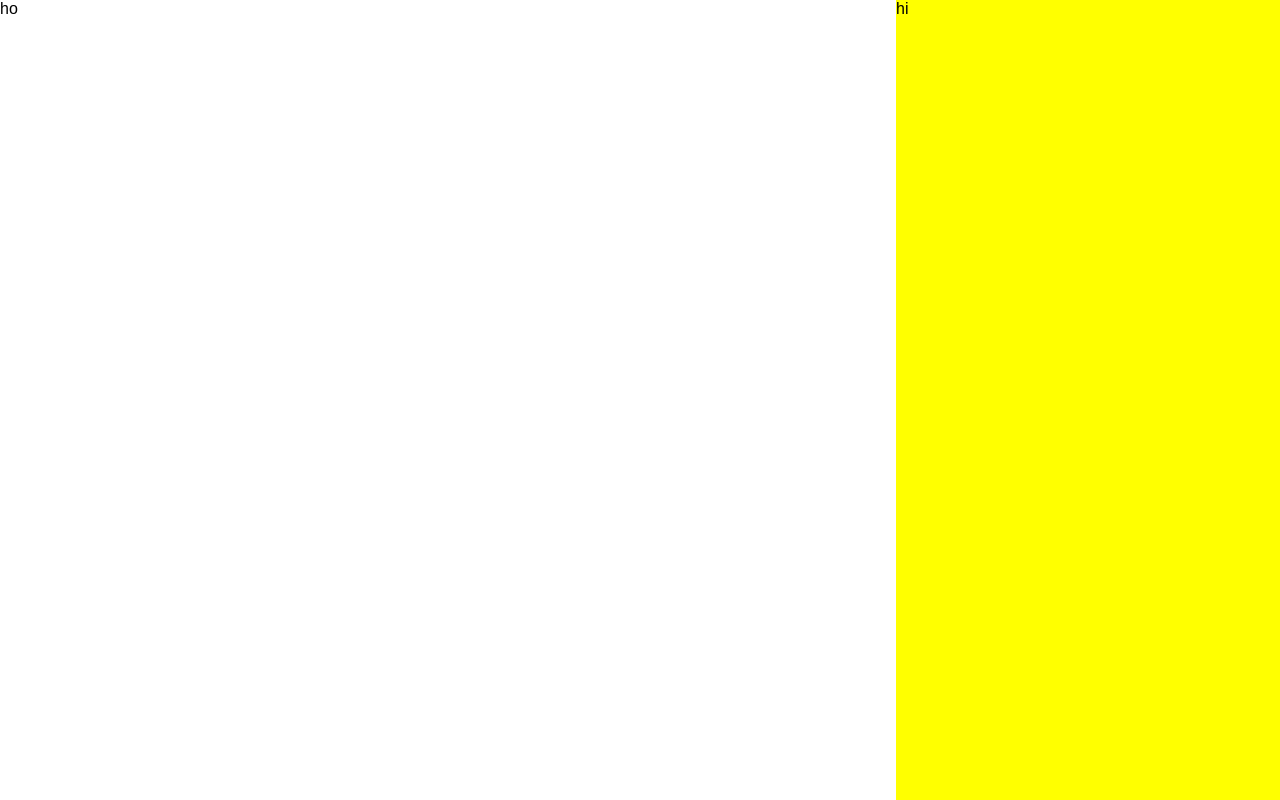
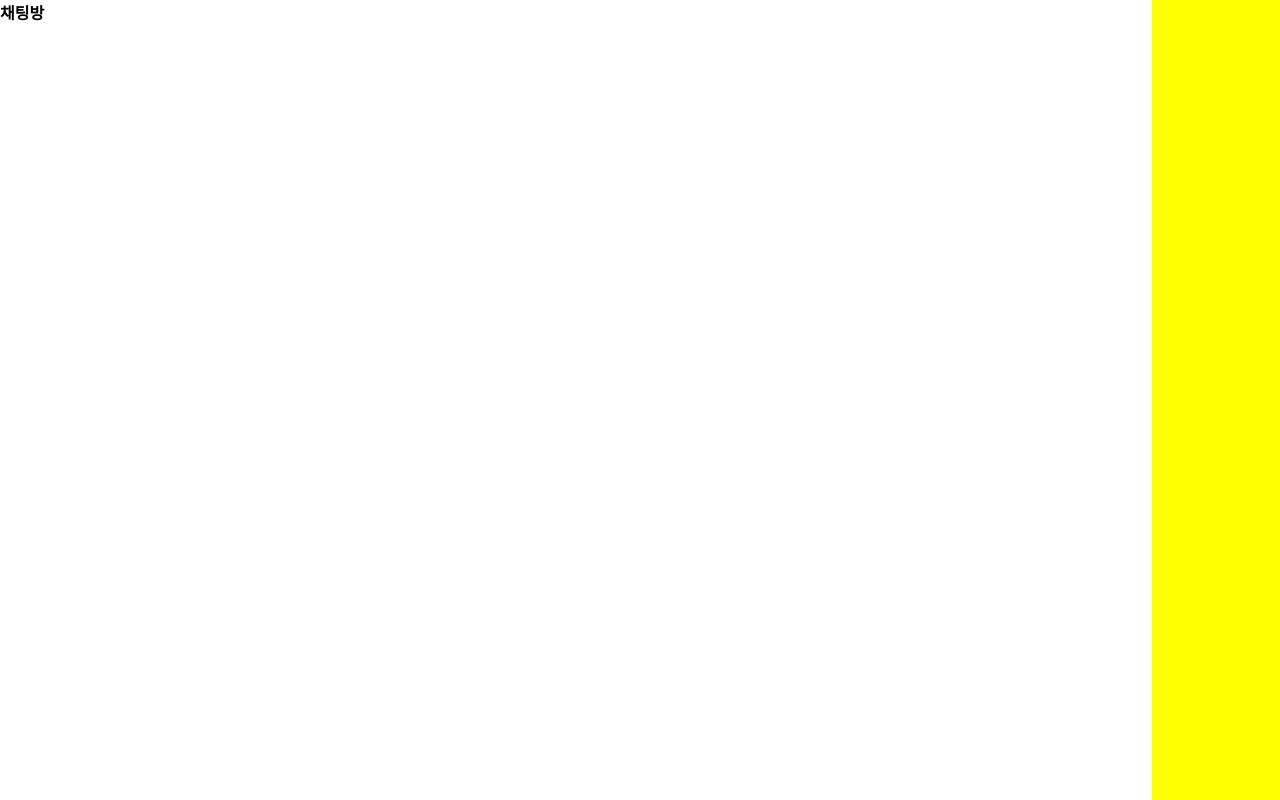
Before and after one commit to MapoCodingPark/chat-app, a React (Vite) app: page / in a window 1280 px wide. Built offline with nearby package versions, Linux system fonts and the light colour scheme.

Commit message:
[chores] 프로젝트 구조 정리

```diff
--- /dev/null
+++ b/src/features/chatPanel/ChatPanel.tsx
@@ -0,0 +1,19 @@
+import styled from '@emotion/styled';
+import { memo } from 'react';
+
+type ChatPanelProps = {
+  roomId: string | null;
+};
+
+const ChatPanel = memo(({ roomId }: ChatPanelProps) => {
+  return <ChatPanelWrapper>{roomId}</ChatPanelWrapper>;
+});
+
+ChatPanel.displayName = 'ChatPanel';
+export default ChatPanel;
+
+const ChatPanelWrapper = styled.div`
+  flex: 1 1 0;
+  height: 100%;
+  background-color: yellow;
+`;
--- /dev/null
+++ b/src/features/chatRoomList/ChatRoomList.tsx
@@ -0,0 +1,28 @@
+import styled from '@emotion/styled';
+import Header from './Header.tsx';
+import { memo } from 'react';
+
+type ChatRoomListProps = {
+  isRoomSelected: boolean;
+};
+
+const CHAT_ROOM_TITLE = '채팅방';
+
+const ChatRoomList = memo(({ isRoomSelected }: ChatRoomListProps) => {
+  return (
+    <ListWrapper isRoomSelected={isRoomSelected}>
+      <Header title={CHAT_ROOM_TITLE} />
+    </ListWrapper>
+  );
+});
+
+ChatRoomList.displayName = 'ChatRoomList';
+export default ChatRoomList;
+
+const ListWrapper = styled('div', {
+  shouldForwardProp: (props) => props !== 'roomSelected',
+})<ChatRoomListProps>`
+  width: ${({ isRoomSelected }) => (isRoomSelected ? '10%' : '90%')};
+  height: 100%;
+  background-color: white;
+`;
--- /dev/null
+++ b/src/features/chatRoomList/Header.tsx
@@ -0,0 +1,17 @@
+import { memo } from 'react';
+import styled from '@emotion/styled';
+
+type HeaderProps = {
+  title: string;
+};
+
+const Header = memo(({ title }: HeaderProps) => {
+  return <HeaderWrapper>{title}</HeaderWrapper>;
+});
+
+Header.displayName = 'Header';
+export default Header;
+
+const HeaderWrapper = styled.h4`
+  margin: 0;
+`;
--- a/src/features/components/ChatPanel.tsx
+++ /dev/null
@@ -1,13 +0,0 @@
-import styled from '@emotion/styled';
-
-const ChatPanel = () => {
-  return <ChatPanelWrapper>hi</ChatPanelWrapper>;
-};
-
-export default ChatPanel;
-
-const ChatPanelWrapper = styled.div`
-  flex: 1 1 0;
-  height: 100%;
-  background-color: yellow;
-`;
--- a/src/features/components/ChatRoomList.tsx
+++ /dev/null
@@ -1,20 +0,0 @@
-import styled from '@emotion/styled';
-import { useChatStore } from '../store/chatStore.ts';
-
-type ListWrapperProps = {
-  roomSelected: boolean;
-};
-
-const ChatRoomList = () => {
-  const selectedRoomId = useChatStore((state) => state.selectedRoomId);
-
-  return <ListWrapper roomSelected={!!selectedRoomId}>ho</ListWrapper>;
-};
-
-export default ChatRoomList;
-
-const ListWrapper = styled.div<ListWrapperProps>`
-  width: ${({ roomSelected }) => (roomSelected ? '10%' : '70%')};
-  height: 100%;
-  background-color: white;
-`;
--- a/src/pages/ChatPage.tsx
+++ b/src/pages/ChatPage.tsx
@@ -1,13 +1,15 @@
 import styled from '@emotion/styled';
-import ChatRoomList from '../features/components/ChatRoomList.tsx';
-import ChatPanel from '../features/components/ChatPanel.tsx';
+import ChatRoomList from '../features/chatRoomList/ChatRoomList.tsx';
+import ChatPanel from '../features/chatPanel/ChatPanel.tsx';
+import { useChatStore } from '../store/chatStore.ts';
 
 const ChatPage = () => {
+  const selectedRoomId = useChatStore((state) => state.selectedRoomId);
   return (
     <>
       <PageLayout>
-        <ChatRoomList />
-        <ChatPanel />
+        <ChatRoomList isRoomSelected={!!selectedRoomId} />
+        <ChatPanel roomId={selectedRoomId} />
       </PageLayout>
     </>
   );
```
Also changed, not shown: src/mock/chatMock.ts (renamed from src/features/mock/chatMock.ts), src/store/chatStore.ts (renamed from src/features/store/chatStore.ts), src/types/chat.ts (renamed from src/features/types/chat.ts).
